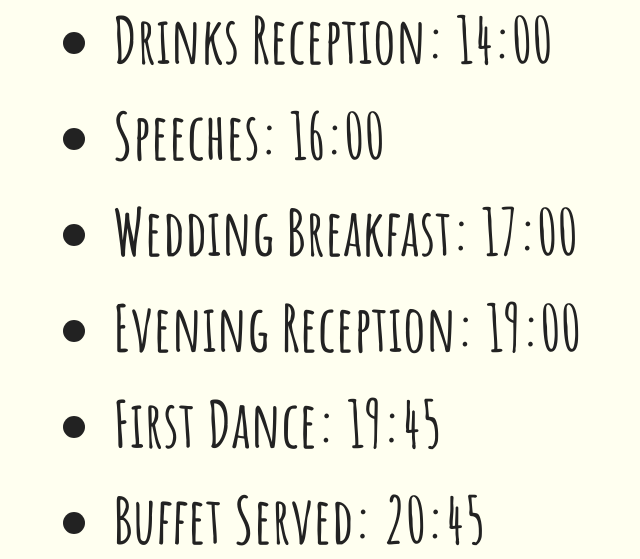
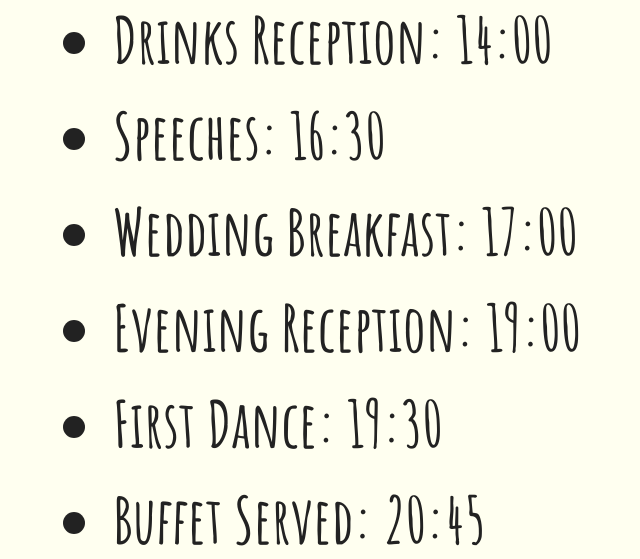
Before and after one commit to DanGahan/rsvp, a Django app: page /success/ in a window 1280 px wide. Shown: the part 2330-2889 px from the top of the page, without its empty margins (92-732 px from the left). Run offline with Django 3.2, Linux system fonts and the light colour scheme; some libraries are stand-ins or nearby versions.

Commit message:
updated times on success page

```diff
--- a/frontend/frontend/templates/success.html
+++ b/frontend/frontend/templates/success.html
@@ -15,10 +15,10 @@
             <li>Guests Arrive: 12:30</li>
             <li>Wedding Ceremony: 13:30</li>
             <li>Drinks Reception: 14:00</li>
-            <li>Speeches: 16:00</li>
+            <li>Speeches: 16:30</li>
             <li>Wedding Breakfast: 17:00</li>
             <li>Evening Reception: 19:00</li>
-            <li>First Dance: 19:45</li>
+            <li>First Dance: 19:30</li>
             <li>Buffet Served: 20:45</li>
             <li>Entertainment Ends: 00:00</li>
             <li>Evening End: 01:00</li>
```
